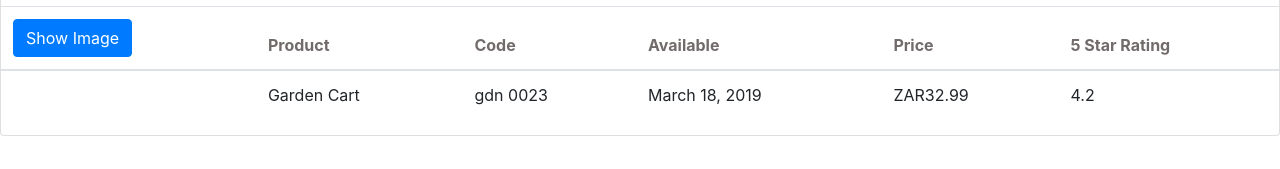
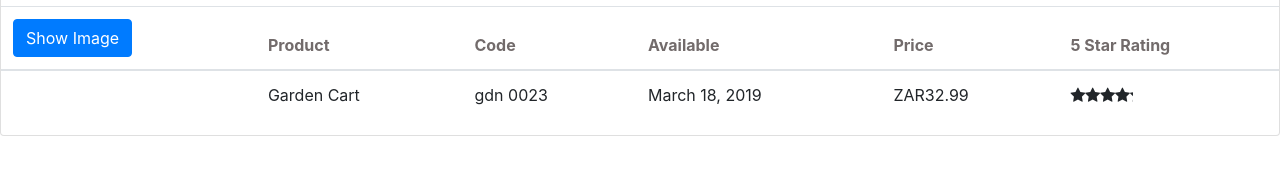
Before and after one commit to rogerwcpt/pluralsight.angular-gettingstarted, an Angular app in the folder src/APM/: page /products in a window 1280 px wide. Shown: the part 167-336 px from the top of the page. Built offline with nearby package versions, Linux system fonts and the light colour scheme.

Commit message:
Added StarComponent.ts

```diff
--- a/src/APM/src/app/app.module.ts
+++ b/src/APM/src/app/app.module.ts
@@ -5,12 +5,14 @@
 import { AppComponent } from './app.component';
 import { ProductListComponent } from './products/product-list.component';
 import { ConvertToSpacesPipe } from './shared/convert-to-spaces.pipe';
+import {StarComponent} from "./shared/star.component";
 
 @NgModule({
   declarations: [
     AppComponent,
     ProductListComponent,
     ConvertToSpacesPipe,
+    StarComponent
   ],
   imports: [
     BrowserModule,
--- a/src/APM/src/app/products/product-list.component.html
+++ b/src/APM/src/app/products/product-list.component.html
@@ -43,7 +43,7 @@
                     <td>{{product.productCode | lowercase | convertToSpaces:'-'}}</td>
                     <td>{{product.releaseDate}}</td>
                     <td>{{product.price|currency:'ZAR':'symbol':'1.2-2'}}</td>
-                    <td>{{product.starRating}}</td>
+                  <td><pm-star [rating]="product.starRating"></pm-star></td>
                 </tr>
                 </tbody>
             </table>
--- /dev/null
+++ b/src/APM/src/app/shared/star.component.ts
@@ -0,0 +1,15 @@
+import {Component, Input, OnChanges } from "@angular/core";
+
+@Component({
+  selector: 'pm-star',
+  templateUrl: './star.component.html',
+  styleUrls: ['./star.component.css']
+})
+export class StarComponent implements OnChanges{
+  @Input() rating: number;
+  starWidth: Number;
+
+  ngOnChanges(): void {
+   this.starWidth = this.rating * 75 /5;
+  }
+}
```
Also changed, not shown: src/APM/src/app/shared/star.component.html (line endings or trailing spaces).
